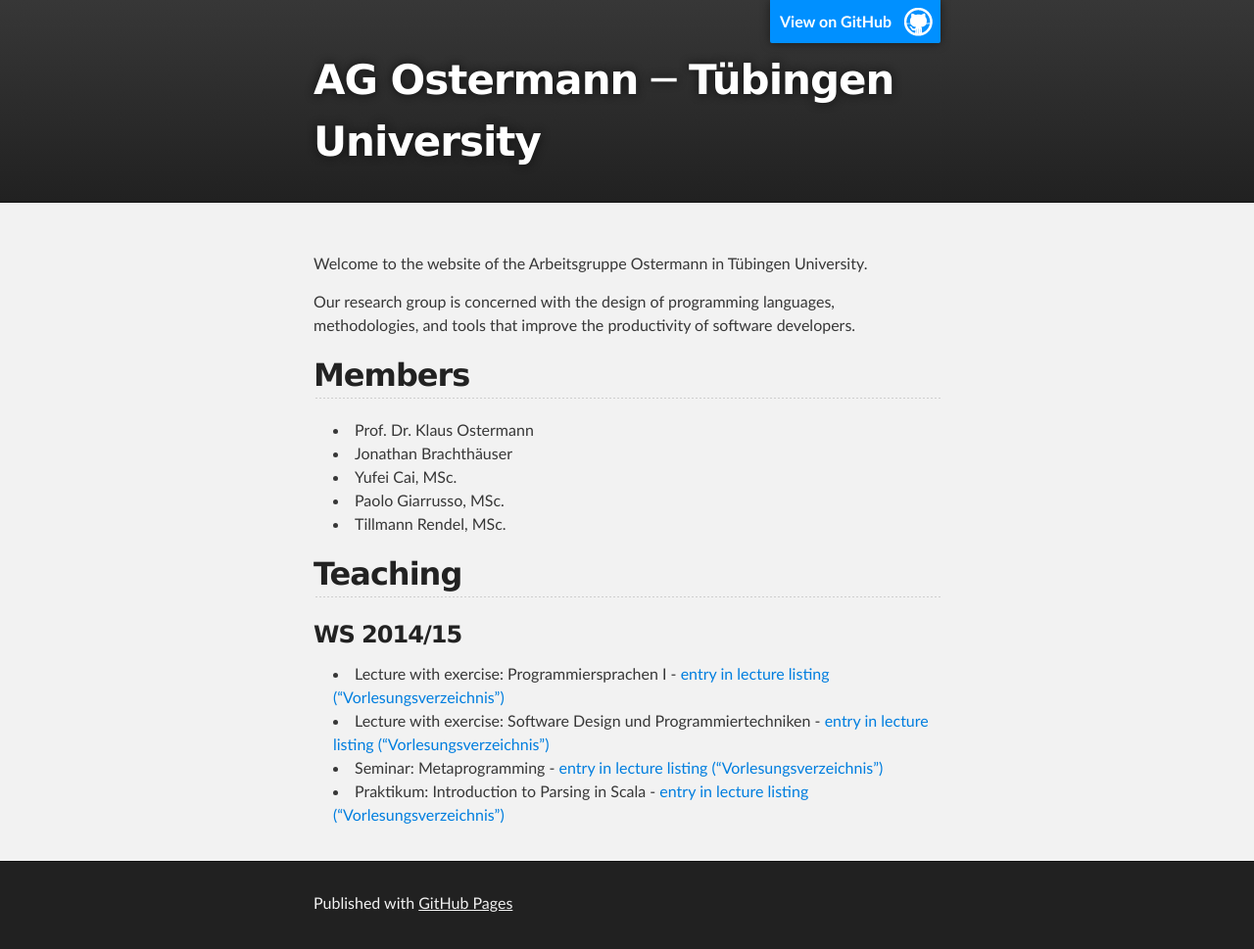
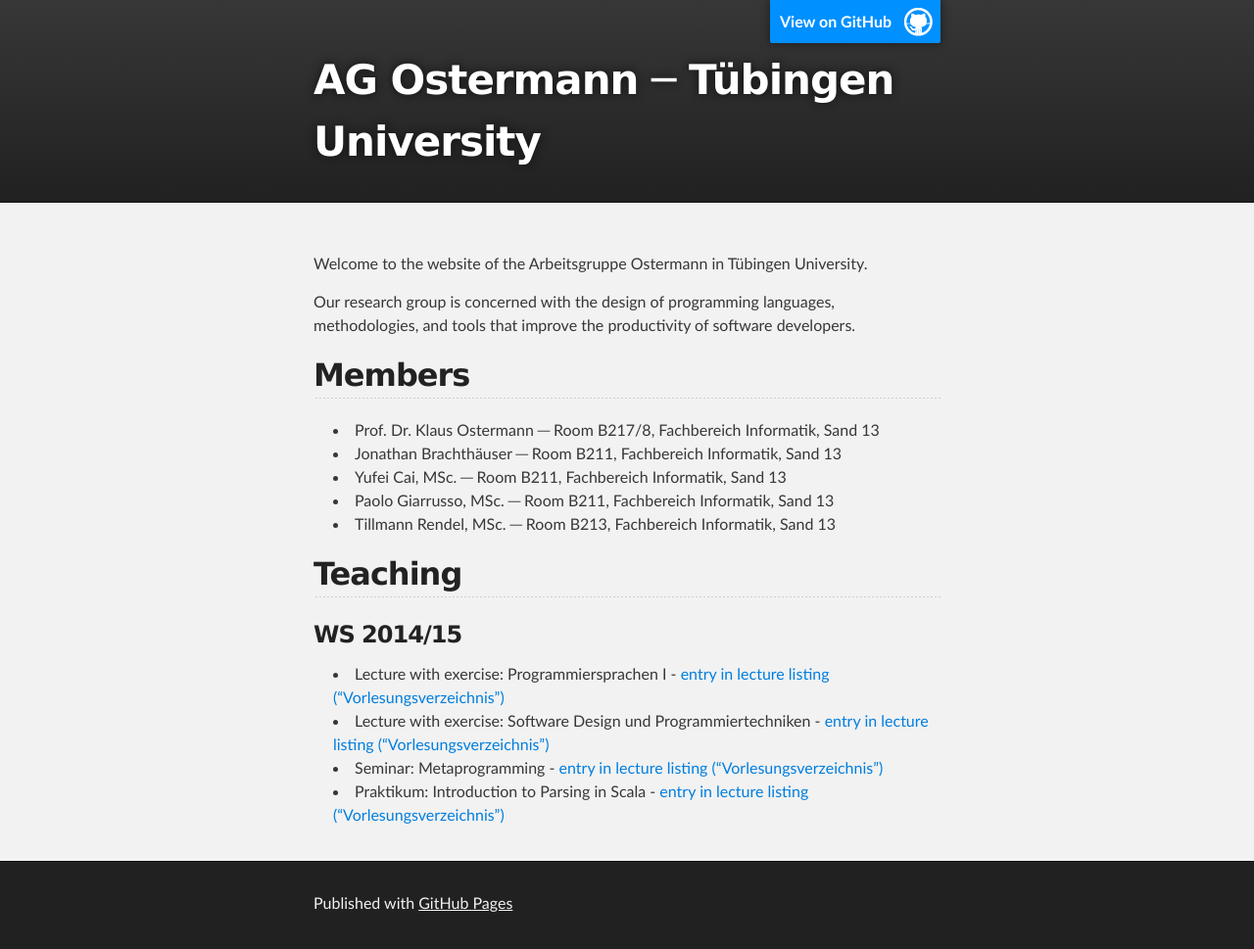
Before and after one commit to ps-mr/ps-mr.github.io, a Jekyll site: the page built from index.md, in a window 1280 px wide. Shown: the whole page at 98% size. Built offline with Jekyll 4.4.1, drawn with Linux system fonts in a browser that asks for light colours.

Commit message:
Add room numbers

```diff
--- a/index.md
+++ b/index.md
@@ -7,11 +7,11 @@ Welcome to the website of the Arbeitsgruppe Ostermann in Tübingen University.
 Our research group is concerned with the design of programming languages, methodologies, and tools that improve the productivity of software developers.
 
 ## Members
-* Prof. Dr. Klaus Ostermann
-* Jonathan Brachthäuser
-* Yufei Cai, MSc.
-* Paolo Giarrusso, MSc.
-* Tillmann Rendel, MSc.
+* Prof. Dr. Klaus Ostermann ─ Room B217/8, Fachbereich Informatik, Sand 13
+* Jonathan Brachthäuser ─ Room B211, Fachbereich Informatik, Sand 13
+* Yufei Cai, MSc. ─ Room B211, Fachbereich Informatik, Sand 13
+* Paolo Giarrusso, MSc. ─ Room B211, Fachbereich Informatik, Sand 13
+* Tillmann Rendel, MSc. ─ Room B213, Fachbereich Informatik, Sand 13
 
 ## Teaching
 
```
